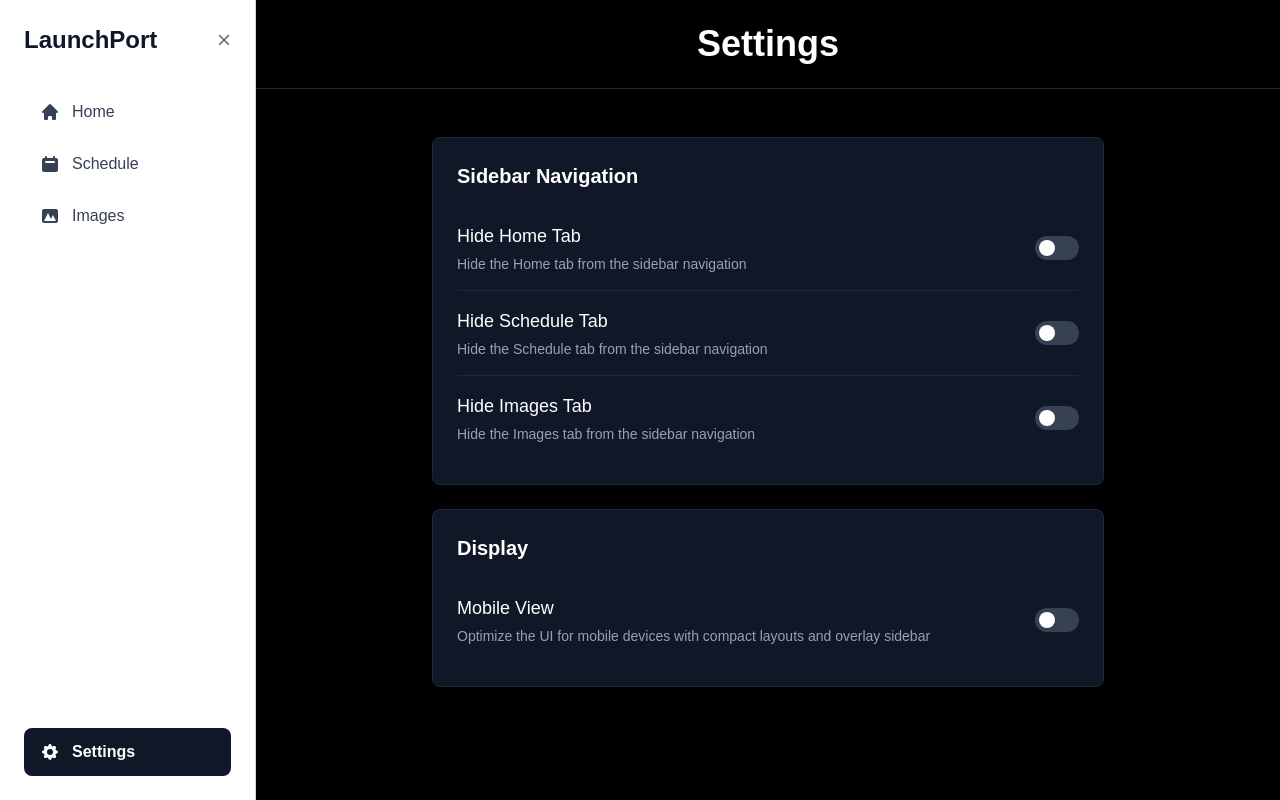
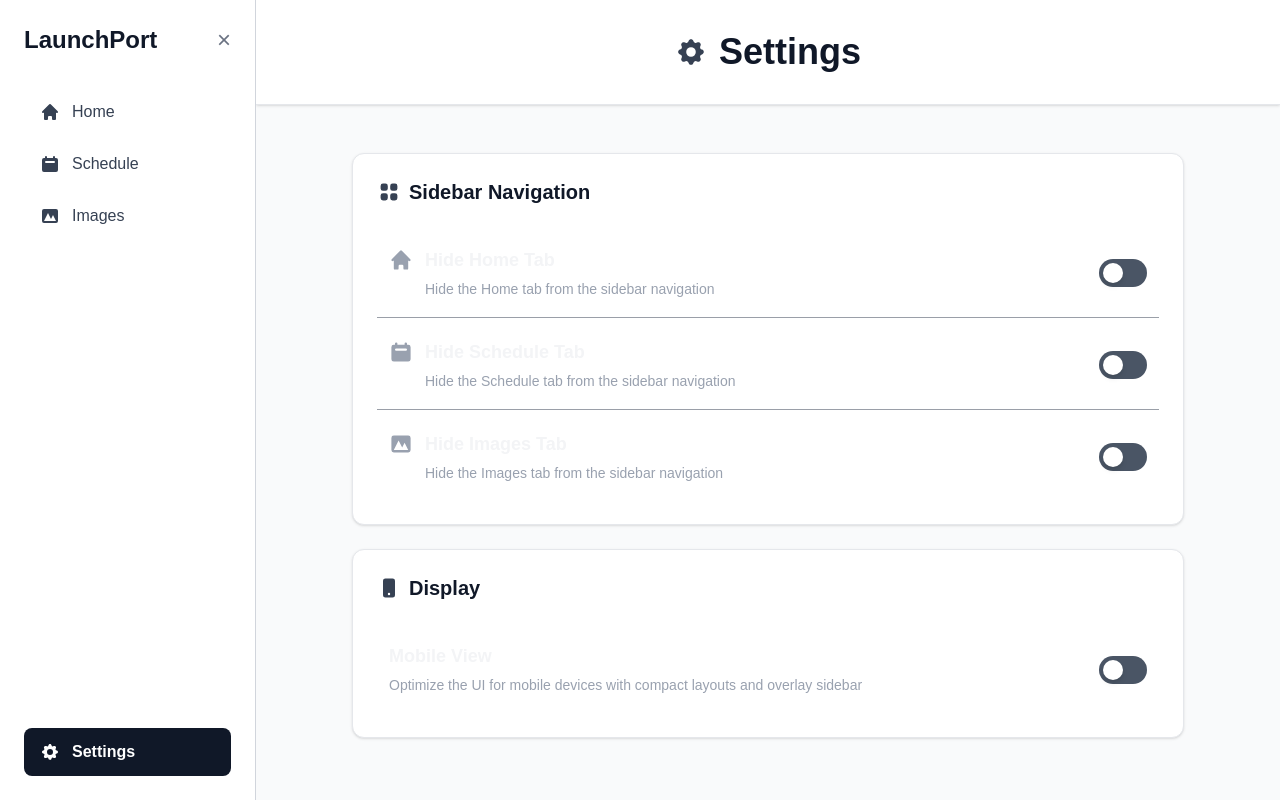
Before and after one commit to GamerC0der/launchport, a Next.js app in the folder nextjs/: page /settings in a window 1280 px wide. Built offline with nearby package versions, Linux system fonts and the light colour scheme.

Commit message:
Add Icons

```diff
--- a/nextjs/app/settings/page.tsx
+++ b/nextjs/app/settings/page.tsx
@@ -1,6 +1,7 @@
 'use client';
 
 import { useState, useEffect } from 'react';
+import { HiHome, HiCalendar, HiPhotograph, HiDeviceMobile, HiViewGrid, HiCog } from 'react-icons/hi';
 import { getSettings, updateSetting } from '../utils/settings';
 
 export default function SettingsPage() {
@@ -32,20 +33,40 @@ export default function SettingsPage() {
     updateSetting(key, newValue);
   };
 
-  const ToggleSetting = ({ label, description, settingKey }: { label: string; description: string; settingKey: keyof typeof settings }) => (
-    <div className={`flex items-center justify-between border-b border-gray-800 last:border-b-0 ${settings.mobileView ? 'py-3' : 'py-4'}`}>
-      <div>
-        <p className={`font-medium text-white ${settings.mobileView ? 'text-base' : 'text-lg'}`}>{label}</p>
-        <p className={`text-gray-400 mt-1 ${settings.mobileView ? 'text-xs' : 'text-sm'}`}>{description}</p>
+  const ToggleSetting = ({
+    label,
+    description,
+    settingKey,
+    icon: Icon
+  }: {
+    label: string;
+    description: string;
+    settingKey: keyof typeof settings;
+    icon?: React.ComponentType<{ className?: string }>;
+  }) => (
+    <div className={`group flex items-center justify-between border-b border-gray-700/50 dark:border-gray-700 last:border-b-0 transition-colors hover:bg-gray-800/30 dark:hover:bg-gray-800/30 ${settings.mobileView ? 'py-3 px-2' : 'py-4 px-3'}`}>
+      <div className="flex items-start gap-3 flex-1">
+        {Icon && (
+          <div className={`mt-0.5 text-gray-400 group-hover:text-gray-300 dark:text-gray-500 dark:group-hover:text-gray-400 transition-colors ${settings.mobileView ? 'text-lg' : 'text-xl'}`}>
+            <Icon className={settings.mobileView ? 'w-5 h-5' : 'w-6 h-6'} />
+          </div>
+        )}
+        <div className="flex-1 min-w-0">
+          <p className={`font-semibold text-gray-100 dark:text-gray-100 ${settings.mobileView ? 'text-base' : 'text-lg'}`}>{label}</p>
+          <p className={`text-gray-400 dark:text-gray-400 mt-1 leading-relaxed ${settings.mobileView ? 'text-xs' : 'text-sm'}`}>{description}</p>
+        </div>
       </div>
       <button
         onClick={() => handleToggle(settingKey)}
-        className={`relative inline-flex h-6 w-11 items-center rounded-full transition-colors focus:outline-none focus:ring-2 focus:ring-gray-500 focus:ring-offset-2 focus:ring-offset-black ${
-          settings[settingKey] ? 'bg-blue-600' : 'bg-gray-700'
+        className={`relative ml-4 inline-flex h-7 w-12 shrink-0 items-center rounded-full transition-all duration-200 ease-in-out focus:outline-none focus:ring-2 focus:ring-blue-500 focus:ring-offset-2 focus:ring-offset-gray-900 ${
+          settings[settingKey]
+            ? 'bg-blue-600 dark:bg-blue-500 shadow-lg shadow-blue-500/30'
+            : 'bg-gray-600 dark:bg-gray-700'
         }`}
+        aria-label={`Toggle ${label}`}
       >
         <span
-          className={`inline-block h-4 w-4 transform rounded-full bg-white transition-transform ${
+          className={`inline-block h-5 w-5 transform rounded-full bg-white shadow-md transition-all duration-200 ease-in-out ${
             settings[settingKey] ? 'translate-x-6' : 'translate-x-1'
           }`}
         />
@@ -54,41 +75,57 @@ export default function SettingsPage() {
   );
 
   return (
-    <div className="min-h-screen bg-black">
-      <header className="bg-black border-b border-gray-800 relative z-10">
-        <div className={`max-w-7xl mx-auto ${settings.mobileView ? 'px-4 py-4' : 'px-4 sm:px-6 lg:px-8 py-6'}`}>
-          <h1 className={`font-bold text-center text-white ${settings.mobileView ? 'text-2xl' : 'text-4xl'}`}>Settings</h1>
+    <div className="min-h-screen bg-gray-50 dark:bg-gray-900">
+      <header className="bg-white dark:bg-gray-800 border-b border-gray-200 dark:border-gray-700 shadow-sm relative z-10">
+        <div className={`max-w-4xl mx-auto ${settings.mobileView ? 'px-4 py-5' : 'px-4 sm:px-6 lg:px-8 py-8'}`}>
+          <div className="flex items-center gap-3 justify-center">
+            <HiCog className={`text-gray-700 dark:text-gray-300 ${settings.mobileView ? 'w-6 h-6' : 'w-8 h-8'}`} />
+            <h1 className={`font-bold text-gray-900 dark:text-white ${settings.mobileView ? 'text-2xl' : 'text-4xl'}`}>Settings</h1>
+          </div>
         </div>
       </header>
 
-      <main className={`max-w-7xl mx-auto ${settings.mobileView ? 'px-4 py-6' : 'px-4 sm:px-6 lg:px-8 py-12'}`}>
-        <div className={`bg-gray-900 rounded-lg border border-gray-800 max-w-2xl mx-auto ${settings.mobileView ? 'p-4' : 'p-6'}`}>
-          <h2 className={`font-semibold text-white mb-4 ${settings.mobileView ? 'text-lg' : 'text-xl'}`}>Sidebar Navigation</h2>
+      <main className={`max-w-4xl mx-auto ${settings.mobileView ? 'px-4 py-6' : 'px-4 sm:px-6 lg:px-8 py-12'}`}>
+        <div className={`bg-white dark:bg-gray-800 rounded-xl border border-gray-200 dark:border-gray-700 shadow-sm overflow-hidden ${settings.mobileView ? 'p-4' : 'p-6'}`}>
+          <div className="flex items-center gap-2 mb-6">
+            <HiViewGrid className={`text-gray-700 dark:text-gray-300 ${settings.mobileView ? 'w-5 h-5' : 'w-6 h-6'}`} />
+            <h2 className={`font-bold text-gray-900 dark:text-white ${settings.mobileView ? 'text-lg' : 'text-xl'}`}>Sidebar Navigation</h2>
+          </div>
+          <div className="space-y-1">
             <ToggleSetting
               label="Hide Home Tab"
               description="Hide the Home tab from the sidebar navigation"
               settingKey="hideHomeTab"
+              icon={HiHome}
             />
             <ToggleSetting
               label="Hide Schedule Tab"
               description="Hide the Schedule tab from the sidebar navigation"
               settingKey="hideScheduleTab"
+              icon={HiCalendar}
             />
             <ToggleSetting
               label="Hide Images Tab"
               description="Hide the Images tab from the sidebar navigation"
               settingKey="hideImagesTab"
+              icon={HiPhotograph}
             />
           </div>
+        </div>
 
-        <div className={`bg-gray-900 rounded-lg border border-gray-800 max-w-2xl mx-auto mt-6 ${settings.mobileView ? 'p-4' : 'p-6'}`}>
-          <h2 className={`font-semibold text-white mb-4 ${settings.mobileView ? 'text-lg' : 'text-xl'}`}>Display</h2>
+        <div className={`bg-white dark:bg-gray-800 rounded-xl border border-gray-200 dark:border-gray-700 shadow-sm overflow-hidden mt-6 ${settings.mobileView ? 'p-4' : 'p-6'}`}>
+          <div className="flex items-center gap-2 mb-6">
+            <HiDeviceMobile className={`text-gray-700 dark:text-gray-300 ${settings.mobileView ? 'w-5 h-5' : 'w-6 h-6'}`} />
+            <h2 className={`font-bold text-gray-900 dark:text-white ${settings.mobileView ? 'text-lg' : 'text-xl'}`}>Display</h2>
+          </div>
+          <div className="space-y-1">
             <ToggleSetting
               label="Mobile View"
               description="Optimize the UI for mobile devices with compact layouts and overlay sidebar"
               settingKey="mobileView"
             />
           </div>
+        </div>
       </main>
     </div>
   );
```
Lines whose indentation alone changed are shown as unchanged.
